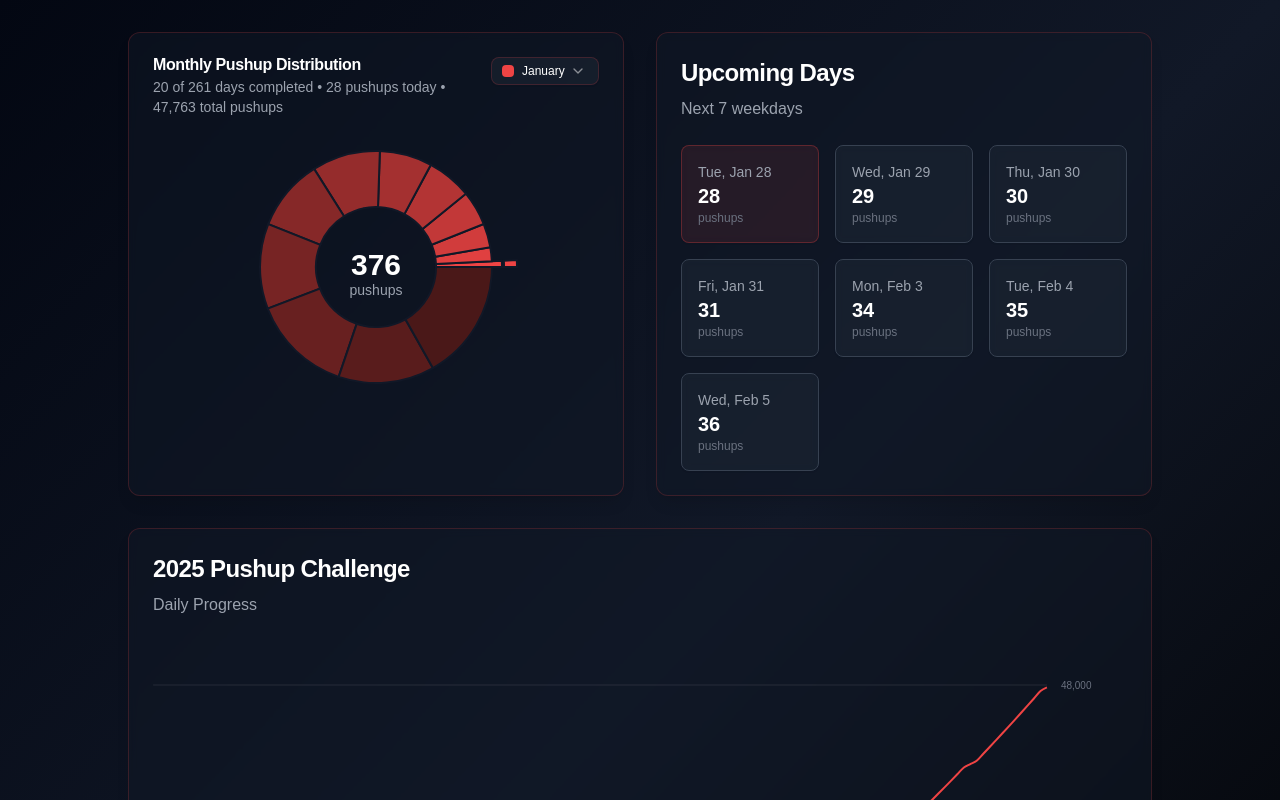
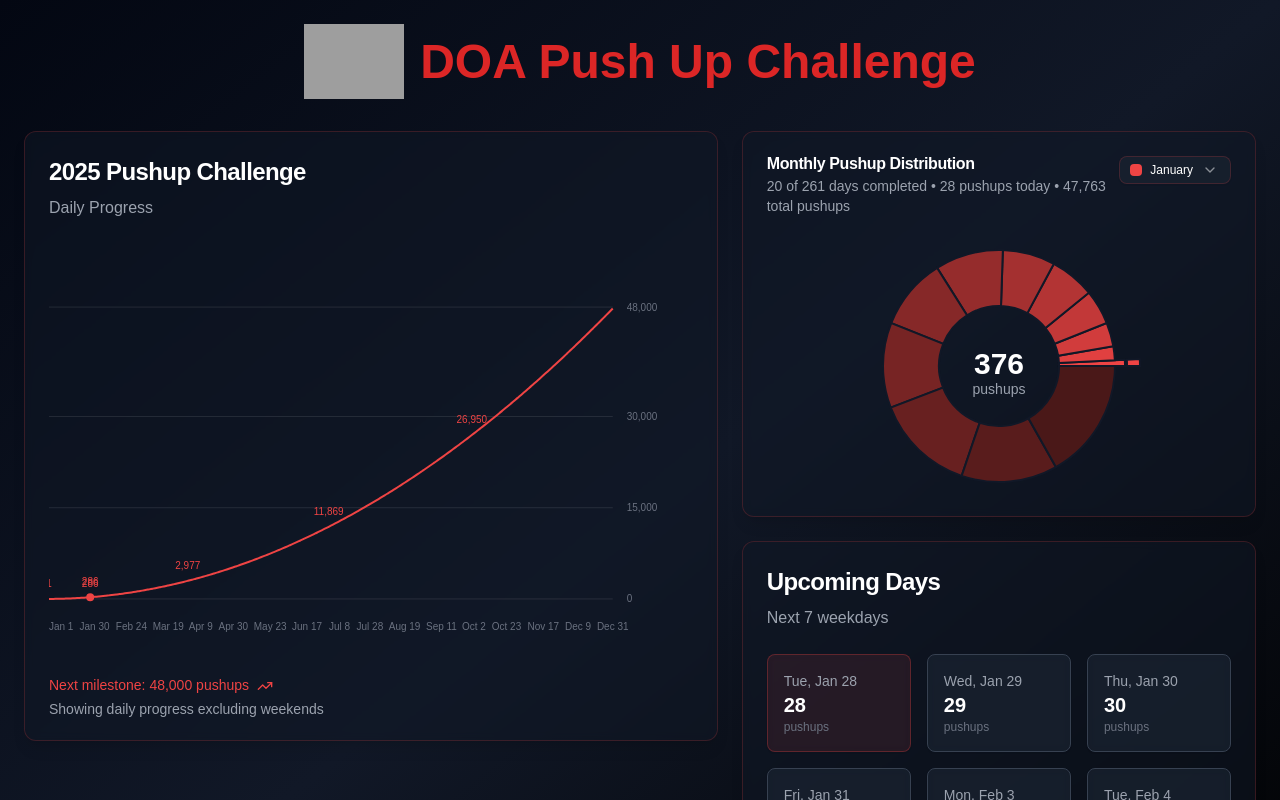
Before and after one commit to admineral/Git-Push-Up-Challenge, a Next.js app: page / in a window 1280 px wide. Shown: the top 800 px of the page. Built offline with nearby package versions, Linux system fonts and the light colour scheme; grey boxes are pictures that could not be loaded.

Commit message:
Update page.tsx

```diff
--- a/app/page.tsx
+++ b/app/page.tsx
@@ -1,6 +1,7 @@
 'use client';
 
 import { useMemo, useCallback } from 'react';
+import Image from "next/image";
 import { PieChartComponent } from './components/pie-chart';
 
 import { UpcomingDays } from './components/upcoming-days';
@@ -76,8 +77,7 @@ export default function Home() {
           total += pushups;
           cumulative += pushups;
 
-          // Only add weekdays to reduce data points
-          if (day % 2 === 0 || day === 1 || day === daysInMonth) {
+          // Add all weekdays to the data points
           data.push({
             date: date.toLocaleDateString('en-US', {
               month: 'short',
@@ -87,7 +87,6 @@ export default function Home() {
             cumulativePushups: cumulative,
             quarterMark: day === 1 && month % 3 === 0
           });
-          }
         }
       }
     });
@@ -160,31 +159,51 @@ export default function Home() {
   }, []);
 
   return (
-    <div className="min-h-screen bg-gradient-to-br from-gray-950 via-gray-900 to-black p-4 sm:p-8">
-      <div className="mx-auto max-w-5xl space-y-4 sm:space-y-8">
+    <div className="min-h-screen bg-gradient-to-br from-gray-950 via-gray-900 to-black p-4 sm:p-6">
+      <div className="mx-auto max-w-[1920px] space-y-4 sm:space-y-6">
+        <div className="flex items-center justify-center gap-4 mb-8">
+          <Image
+            src="/pushup.png"
+            alt="ACP Push Up Challenge Logo"
+            width={200}
+            height={200}
+            priority
+            className="w-[80px] h-auto sm:w-[100px]"
+          />
+          <h1 className="text-3xl sm:text-5xl font-bold text-red-600">
+            DOA Push Up Challenge
+          </h1>
+        </div>
 
+        <div className="grid grid-cols-1 xl:grid-cols-7 gap-4 sm:gap-6">
+          {/* Line Chart */}
+          <div className="xl:col-span-4 transform transition-all duration-300 hover:scale-[1.02] hover:-translate-y-1">
+            <PushupLineChart
+              chartData={chartData}
+              formatNumber={formatNumber}
+            />
+          </div>
 
-        <div className="grid grid-cols-1 lg:grid-cols-2 gap-4 sm:gap-8">
+          <div className="xl:col-span-3 grid grid-cols-1 lg:grid-cols-2 xl:grid-cols-1 gap-4 sm:gap-6">
             {/* Pie Chart */}
+            <div className="transform transition-all duration-300 hover:scale-[1.02] hover:-translate-y-1">
               <PieChartComponent
                 totalPushups={totalPushups}
                 todaysPushups={todaysPushups}
                 completedDays={completedDays}
                 totalWeekdays={totalWeekdays}
               />
+            </div>
 
             {/* Upcoming Days */}
+            <div className="transform transition-all duration-300 hover:scale-[1.02] hover:-translate-y-1">
               <UpcomingDays
                 upcomingDays={upcomingDays}
                 formatNumber={formatNumber}
               />
             </div>
-
-        {/* Line Chart */}
-        <PushupLineChart
-          chartData={chartData}
-          formatNumber={formatNumber}
-        />
+          </div>
+        </div>
       </div>
     </div>
   );
```
Lines whose indentation alone changed are shown as unchanged.
